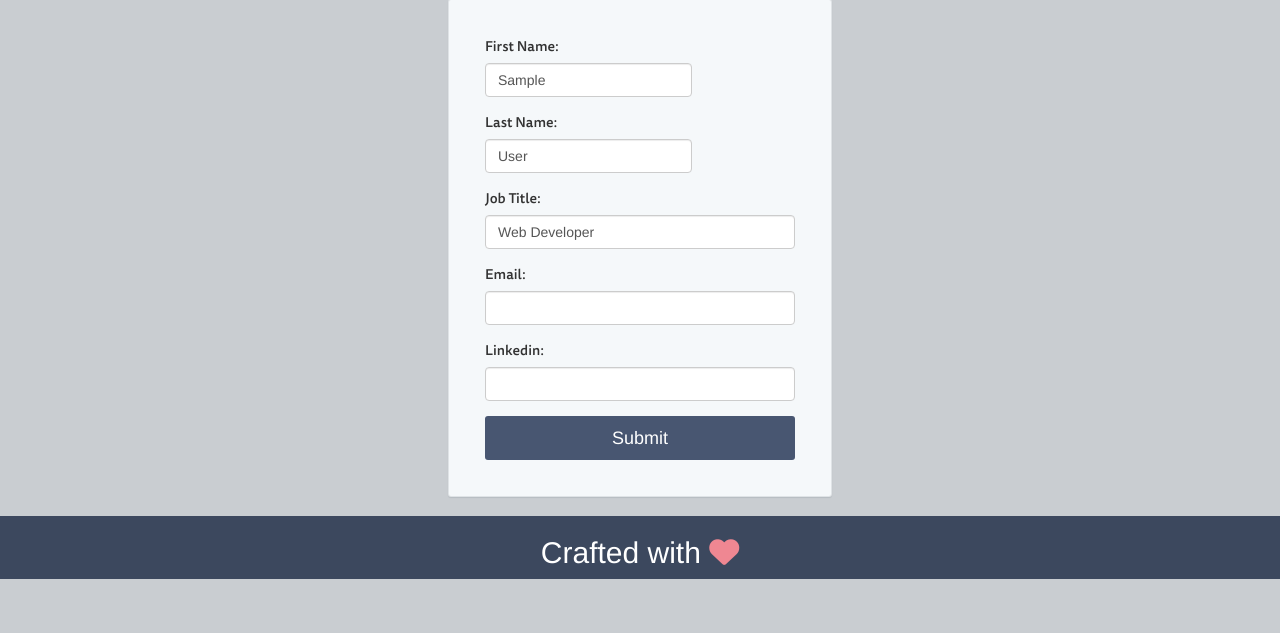
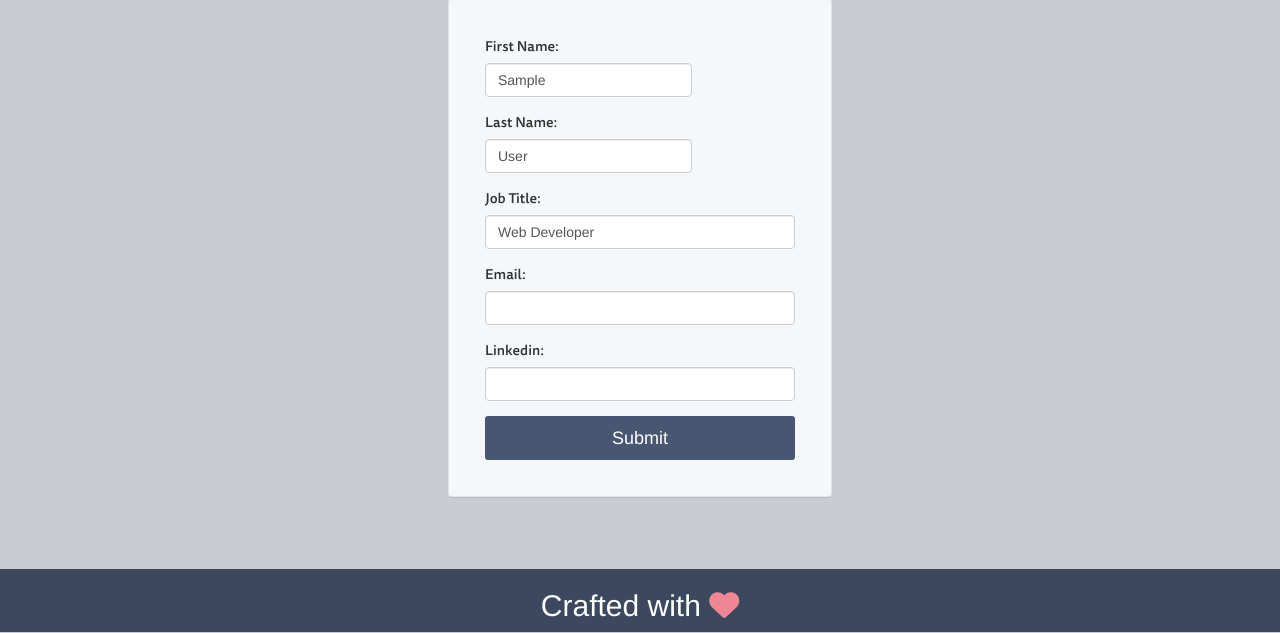
Before and after one commit to ofnlut/IronGrads, a Django app: a page that uses grads/templates/grads/base.html in a window 1280 px wide. Shown: the part 221-854 px from the top of the page. Run offline with Django 3.2, Linux system fonts and the light colour scheme; the visitor is signed in with stand-in values (Sample User, id 1); data comes from the database, SQL or seed files in the repository; some libraries are stand-ins or nearby versions; some web fonts are replaced.

Commit message:
Further edit of footer

```diff
--- a/grads/static/css/grads.css
+++ b/grads/static/css/grads.css
@@ -52,7 +52,6 @@ h1 a{
 
 .footer-wrapper{
   position: absolute;
-  bottom: 0;
   right: 0;
   left: 0;
   right: 0;
@@ -66,11 +65,11 @@ h1 a{
   color: #EF8792;
 }
 .end-content{
+  position: absolute;
+  right: 0;
   bottom: 0;
-  height: 200px;
   left: 0;
-  position: absolute;
-  width: 100%;
+  padding: 1rem;
 }
 /* End of Base styling */
 
--- a/grads/templates/grads/base.html
+++ b/grads/templates/grads/base.html
@@ -38,10 +38,10 @@
       {% block content %}
       {% endblock %}
     </div>
-    <footer class="col-md-6 end-content">
-      <div class="footer-wrapper">
-        <h2>Crafted with <i class="fa fa-heart" aria-hidden="true"></i></h2>
-      </div>
-    </footer>
   </body>
+  <footer class="end-content">
+    <div class="footer-wrapper">
+      <h2>Crafted with <i class="fa fa-heart" aria-hidden="true"></i></h2>
+    </div>
+  </footer>
 </html>
```
